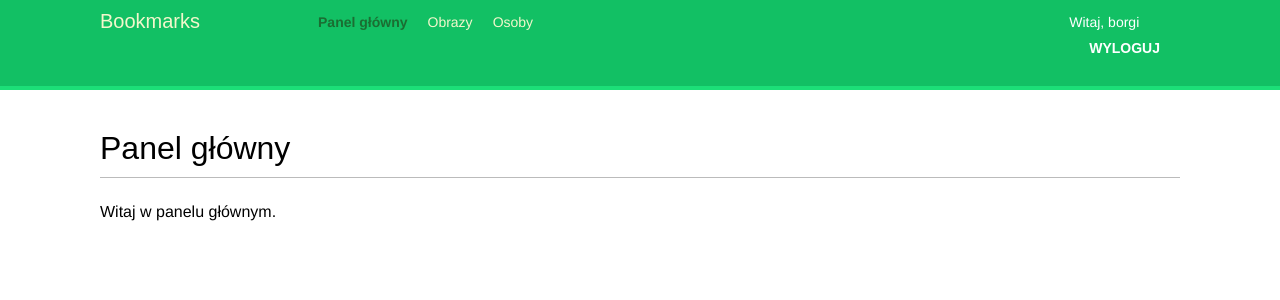
After one commit to suriq/03, a Django app: page /account/ in a window 1280 px wide. The commit adds this page. Shown: the top 300 px of the page. Run offline with Django 5.2, Linux system fonts and the light colour scheme; a user stored in the database is signed in; some web fonts are replaced.

Commit message:
obsługa logowania

```diff
--- /dev/null
+++ b/bookmarks/account/templates/account/dashboard.html
@@ -0,0 +1,7 @@
+{% extends "base.html" %}
+{% block title %}Panel główny{% endblock title %}
+
+{% block content %}
+    <h1>Panel główny</h1>
+    <p>Witaj w panelu głównym.</p>
+{% endblock content %}
--- a/bookmarks/account/templates/base.html
+++ b/bookmarks/account/templates/base.html
@@ -10,6 +10,32 @@
 <body>
     <div id="header">
         <span class="logo">Bookmarks</span>
+        {% if request.user.is_authenticated %}
+            <ul class="menu">
+                <li {% if section == "dashboard" %}class="selected"{% endif%}>
+                    <a href="{% url 'dashboard' %}">Panel główny</a>
+                </li>
+                <li {% if section == "images" %}class="selected"{% endif%}>
+                    <a href="#">Obrazy</a>
+                </li>
+                <li {% if section == "people" %}class="selected"{% endif%}>
+                    <a href="#">Osoby</a>
+                </li>
+            </ul>
+        {% else %}
+        {% endif %}
+
+        <span class="user">
+            {% if request.user.is_authenticated %}
+                Witaj, {{ request.user.first_name }}<br>
+                <form method="post" action="{% url 'logout' %}">
+                    {% csrf_token %}
+                    <input type="submit" value="Wyloguj">
+                </form>
+            {% else %}
+                <a href="{% url 'login' %}">Zaloguj</a>
+            {% endif %}
+        </span>
     </div>
     <div id="content">
         {% block content %}
--- a/bookmarks/account/urls.py
+++ b/bookmarks/account/urls.py
@@ -4,6 +4,7 @@ from django.contrib.auth import views as auth_views
 
 urlpatterns= [
     # path('login/',views.user_login, name='login')
+    path('',views.dashboard, name= 'dashboard'),
     path('login/', auth_views.LoginView.as_view(), name= 'login'),
     path('logout/', auth_views.LogoutView.as_view(), name= 'logout'),
 ]
--- a/bookmarks/account/views.py
+++ b/bookmarks/account/views.py
@@ -1,6 +1,7 @@
 from django.shortcuts import render
 from django.http import HttpResponse
 from django.contrib.auth import authenticate, login
+from django.contrib.auth.decorators import login_required
 from .forms import LoginForm
 
 def user_login(request):
@@ -24,3 +25,10 @@ def user_login(request):
         form= LoginForm()
 
     return render(request, 'account/login.html',{'form': form})
+
+@login_required
+def dashboard(request):
+    return render(request,
+                  'account/dashboard.html',
+                  {'section':'dashboard'}
+                  )
--- a/bookmarks/bookmarks/settings.py
+++ b/bookmarks/bookmarks/settings.py
@@ -27,17 +27,20 @@ DEBUG = True
 
 ALLOWED_HOSTS = []
 
+LOGIN_REDIRECT_URL= 'dashboard'
+LOGIN_URL= 'login'
+LOGOUT_URL= 'logout'
 
 # Application definition
 
 INSTALLED_APPS = [
-    'django.contrib.admin',
     'django.contrib.auth',
     'django.contrib.contenttypes',
     'django.contrib.sessions',
     'django.contrib.messages',
     'django.contrib.staticfiles',
     'account.apps.AccountConfig',
+    'django.contrib.admin',
 ]
 
 MIDDLEWARE = [
```
Also changed, not shown: bookmarks/db.sqlite3.
